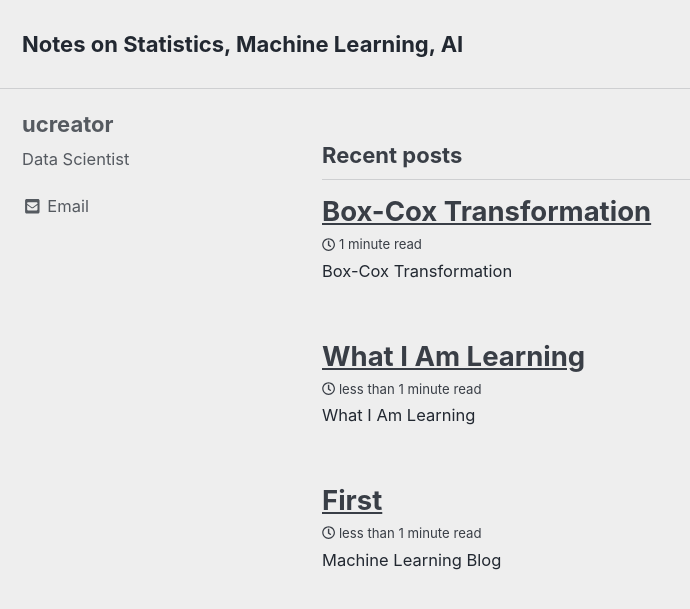
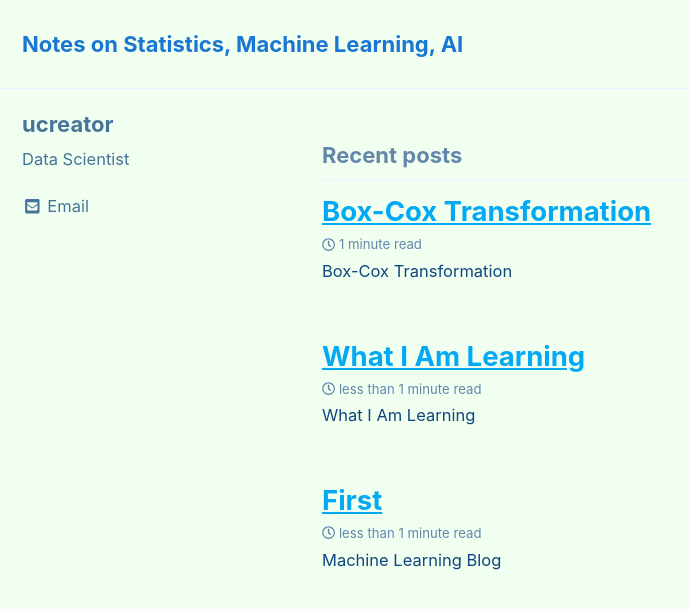
Before and after one commit to ucreator/ucreator.github.io, a Jekyll site: the page built from index.html, in a window 1280 px wide and 900 px high. Shown: the top 609 px of the window, without its empty margins (0-690 px from the left). Built offline with Jekyll 4.4.1, drawn with Linux system fonts in a browser that asks for light colours; cached includes are drawn as plain includes; nearby versions of some CDN libraries; the list of posts is cut into pages by our own code.

Commit message:
Update _config.yml

```diff
--- a/_config.yml
+++ b/_config.yml
@@ -12,7 +12,7 @@
 
 # theme                  : "minimal-mistakes-jekyll"
 remote_theme             : "mmistakes/minimal-mistakes"
-minimal_mistakes_skin    : "air" # "default", "air", "aqua", "contrast", "dark", "dirt", "neon", "mint", "plum", "sunrise"
+minimal_mistakes_skin    : "aqua" # "default", "air", "aqua", "contrast", "dark", "dirt", "neon", "mint", "plum", "sunrise"
 
 # Site Settings
 locale                   : "en-US"
```
